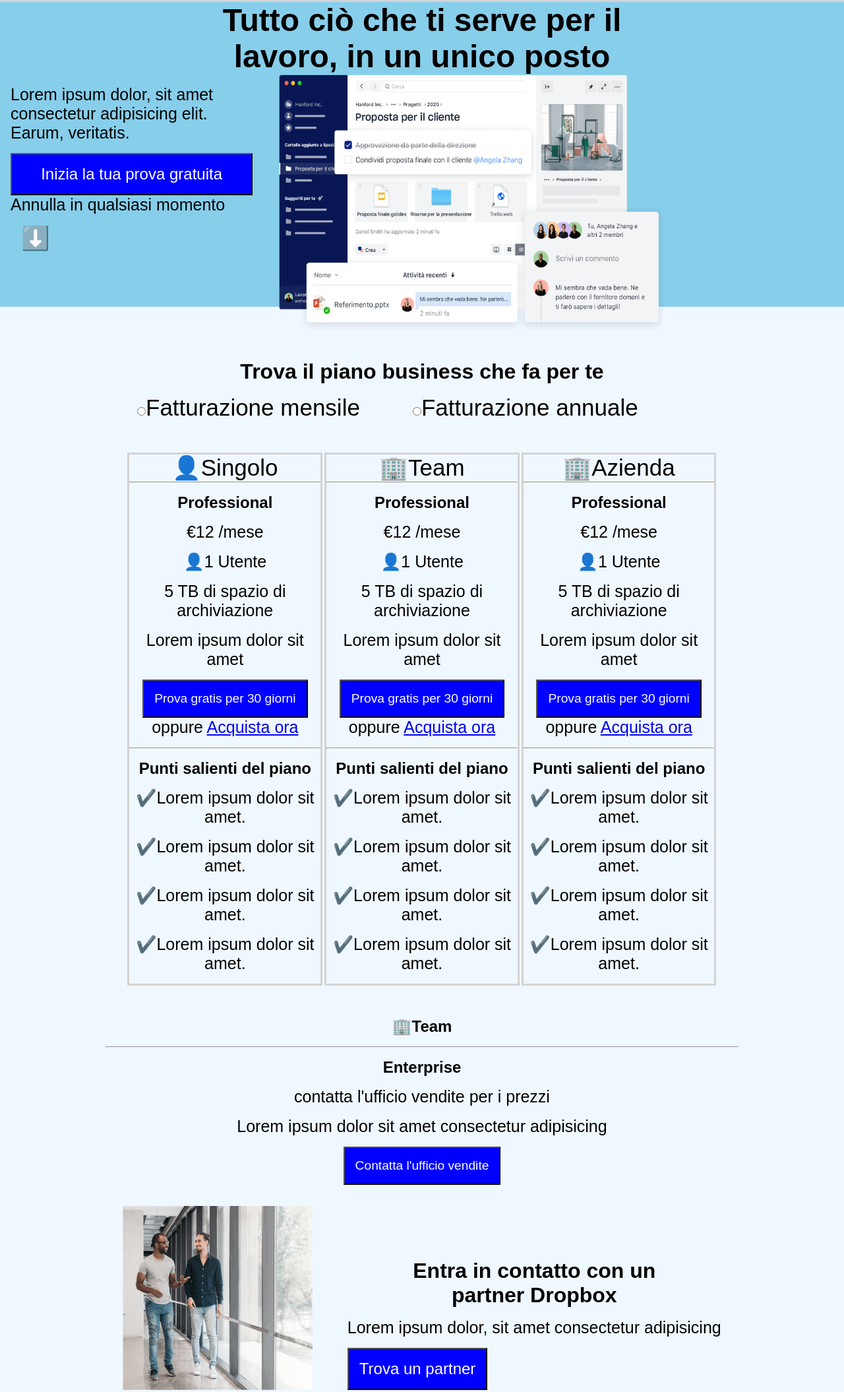
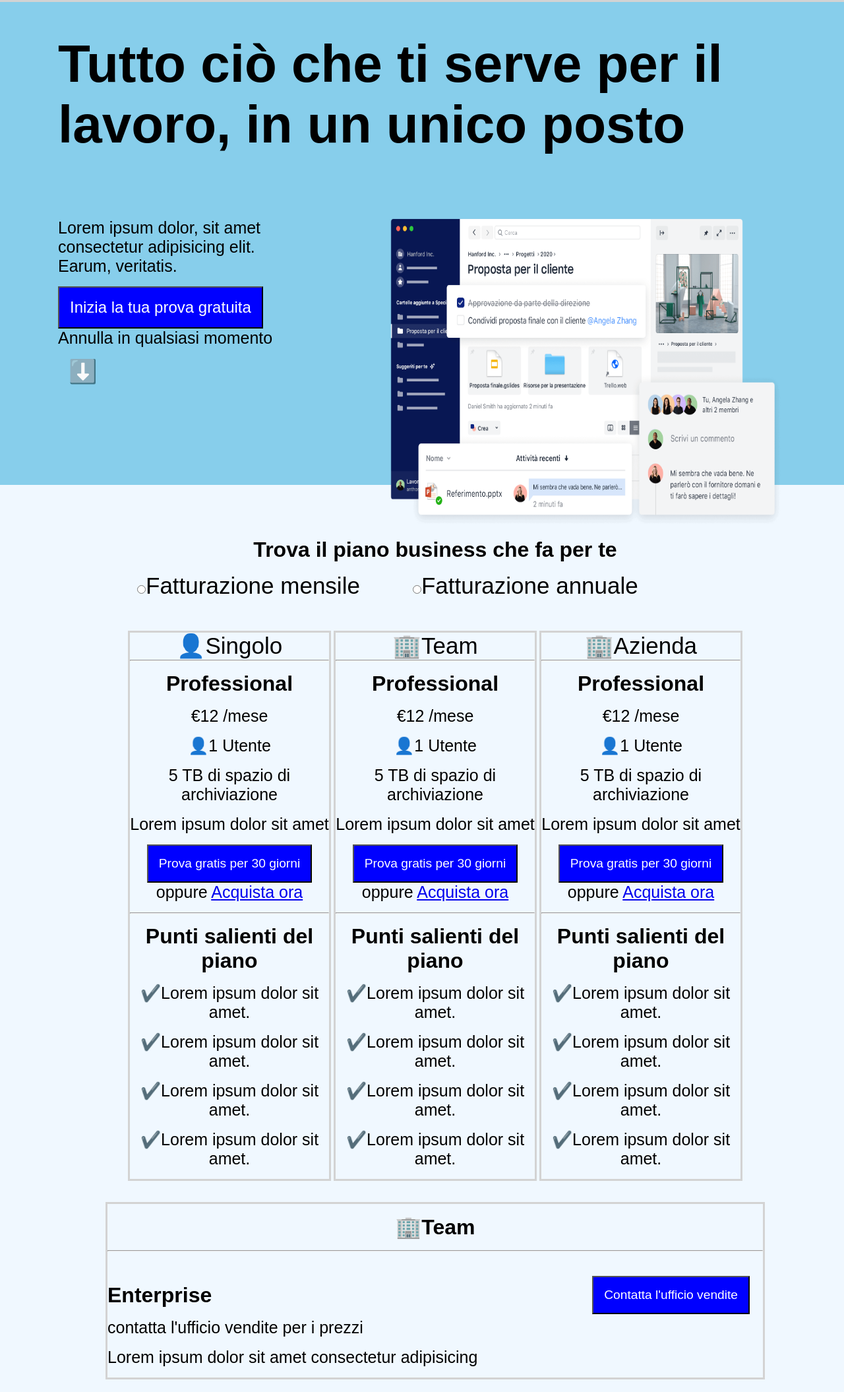
Before and after one commit to lucianocretella95/htmlcss-dropbox, a plain HTML site: page file html/index.html in a window 1280 px wide. Shown: the part 127-2237 px from the top of the page at 66% size. Drawn offline with Linux system fonts and the light colour scheme.

Commit message:
ultima commit

```diff
--- a/file css/style.css
+++ b/file css/style.css
@@ -40,10 +40,9 @@ p{
 }
 
 .description{
-    display: flex;
-    flex-direction: column;
-    margin: 1rem;
     font-size: 20px;
+    width: 40%;
+    padding: 3rem;
 }
 
 
@@ -55,25 +54,37 @@ button{
 }
 
 .jumbotron{
-    background-color:skyblue;
     color: black;
-    width: 100%;
-    height: auto;
     display: flex;
-    justify-content: space-around;
+    justify-content: space-between;
     font-size: 20px;
 }
 .jumbotron img{
-    width: 70%;
-    height: 110%;
+    width: 100%;
+    height: 130%;
+}
+.img{
+    width: 60%;
+    padding: 3rem;
+}
+
+.container{
+    width: 1200px;
+    margin: 0 auto;
+}
+.skyblue{
+    background-color: skyblue;
 }
 
 
 h1{
-    text-align: center;
-    font-weight: bold;
-    background-color:skyblue;
-    font-size: xxx-large;
+    font-size: 5rem;
+    padding: 3rem;
+}
+
+.container1000{
+    width: 1000px;
+    margin: 0 auto;
 }
 
 
@@ -95,21 +106,21 @@ h2{
     color:black;
     text-align: center;
     margin-bottom: 1rem;
-    font-size: xx-large;
     margin-top: 5rem;
+    font-size: 2rem;
 }
 h3{
     text-align: center;
-    font-size: x-large;
     margin-bottom: 1rem;
     margin-top: 1rem;
+    font-size: 2rem;
 }
 h4{
     color:black;
     text-align: start;
     margin-bottom: 1rem;
-    font-size: xx-large;
-    margin-top: 5rem;
+    margin-top: 3rem;
+    font-size: 2rem;
 }
 
 
@@ -130,11 +141,18 @@ h4{
 }
 
 .team{
-    color:black;
-    width: 100%;
-    height: auto;
-    text-align: center;
     margin-bottom: 2rem;
+    border: solid lightgrey;
+}
+.ufficio{
+    text-align: end;
+    position: absolute;
+    bottom: 80px;
+    right: 20px;
+}
+
+.enterprise{
+    position: relative;
 }
 
 .partner{
@@ -155,15 +173,12 @@ h4{
 }
 
 .operazioni{
-    width: 100%;
-    height: auto;
     display: flex;
-    justify-content: space-around;
+    justify-content: space-between;
     flex-wrap: wrap;
 }
 .operazioni img{
     width: 33%;
-    height: 50%;
 }
 .schede{
     text-align: center;
@@ -255,3 +270,12 @@ footer{
     height: 100%;
     padding: 1rem;
 }
+
+.richiesta p{
+    display: none;
+}
+
+.richiesta:hover p{
+    display: block;
+    padding: 2rem;
+}
--- a/file html/index.html
+++ b/file html/index.html
@@ -22,7 +22,9 @@
                 <button type="button">Inizia</button>
         </div>
     </nav>
-    <h1>Tutto ciò che ti serve per il <br> lavoro, in un unico posto</h1>
+    <div class="skyblue">
+        <div class="container">
+            <h1>Tutto ciò che ti serve per il lavoro, in un unico posto</h1>
             <div class="jumbotron">
                 <div class="description">
                 <p>Lorem ipsum dolor, sit amet consectetur adipisicing elit. Earum, veritatis.</p>
@@ -34,8 +36,11 @@
                     <img src="../img/jumbo.png" alt="immagine">
                 </div>
             </div>
+        </div>
+    </div>
 </header>
     <main>
+        <div class="container1000">
                     <h2>Trova il piano business che fa per te</h2>
                     <div class="business">
                         <div class="fatturazione">
@@ -99,13 +104,18 @@
                             </div>
                         </div>
                     </div>
+                        <div class="team">
                             <h3>🏢Team</h3>
                             <hr>
-                        <h3>Enterprise</h3>
-                        <div class="team">
+                            <div class="enterprise">
+                                <h4>Enterprise</h4>
+                                    <div class="ufficio">
+                                        <button type="button">Contatta l'ufficio vendite</button>
+                                    </div>
                                 <p>contatta l'ufficio vendite per i prezzi</p>
                                 <p>Lorem ipsum dolor sit amet consectetur adipisicing</p>
-                            <button type="button">Contatta l'ufficio vendite</button>
+                            </div>
+
                         </div>
                     <div class="partner">
                              <img src="../img/partner.png" alt="" srcset="">
@@ -156,6 +166,7 @@
                         <div class="link">
                             <a href="#">Scopri di più sui nostri clienti</a>
                         </div>
+        </div>
                             <div class="loghi">
                                 <div class="sinistra">
                                     <div class="fila1">
@@ -189,14 +200,20 @@
                                 <h4>Domande frequenti</h4>
                                 <hr>
                                 <div class="domande">
+                                    <div class="richiesta">
                                         <h4>Qual è la differenza tra Dropbox Business standard e Dropbox Business advanced ?</h4>
                                         <p>Lorem ipsum dolor, sit amet consectetur adipisicing elit. Provident, similique</p>
+                                    </div>
                                     <hr>
+                                    <div class="richiesta">
                                         <h4>Qual è la differenza tra Dropbox Business standard e Dropbox Business advanced ?</h4>
                                         <p>Lorem ipsum dolor, sit amet consectetur adipisicing elit. Provident, similique</p>
+                                    </div>
                                     <hr>
+                                    <div class="richiesta">
                                         <h4>Qual è la differenza tra Dropbox Business standard e Dropbox Business advanced ?</h4>
                                         <p>Lorem ipsum dolor, sit amet consectetur adipisicing elit. Provident, similique</p>
+                                    </div>
                                     <hr>
                                 </div>
     </main>
```
Lines whose indentation alone changed are shown as unchanged.
